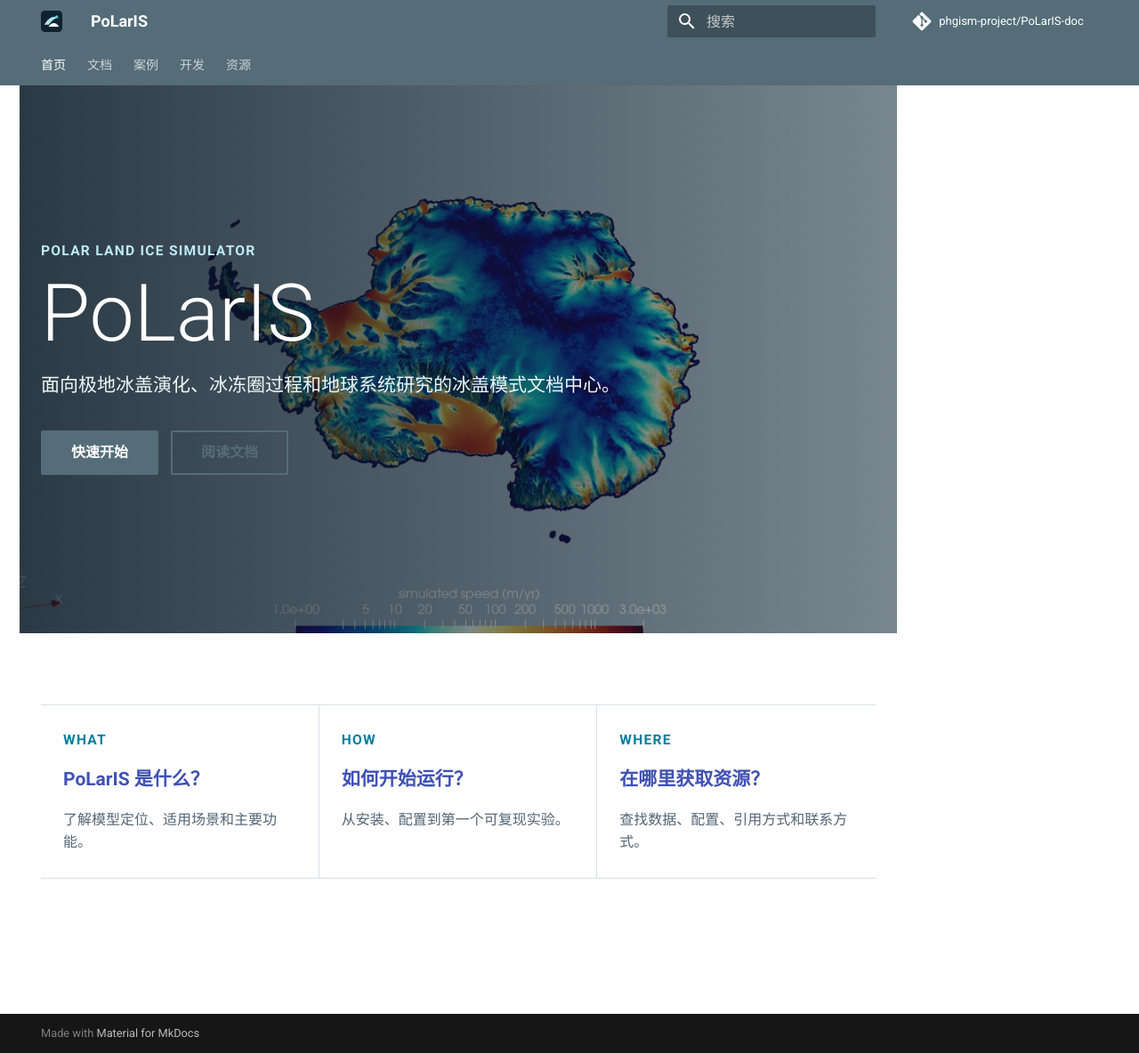
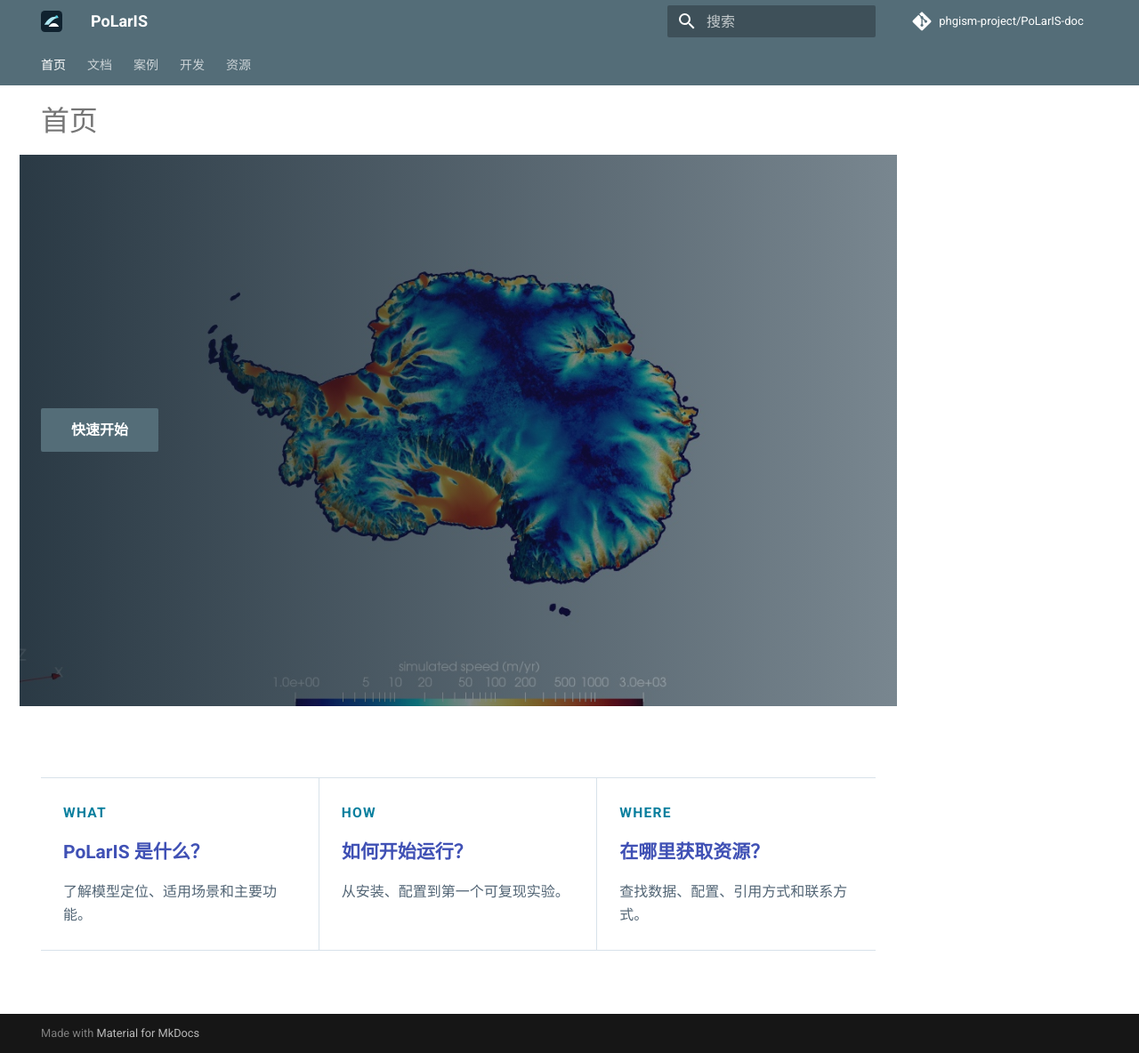
Before and after one commit to phgism-project/PoLarIS-doc, an MkDocs documentation site: the page built from docs/index.md, in a window 1280 px wide and 1184 px high. Shown: the whole window at 89% size. Built offline with MkDocs 1.6.1 and Material for MkDocs 9.7.7, drawn with Linux system fonts in a browser that asks for light colours; comment, search, counter and statistics services are not loaded.

Commit message:
remove texts on top of background picture

```diff
--- a/docs/index.md
+++ b/docs/index.md
@@ -5,14 +5,8 @@
 
 <section class="polaris-hero">
   <div class="polaris-hero__content">
-    <p class="polaris-kicker">Polar Land Ice Simulator</p>
-    <h1>PoLarIS</h1>
-    <p class="polaris-lead">
-      面向极地冰盖演化、冰冻圈过程和地球系统研究的冰盖模式文档中心。
-    </p>
     <div class="polaris-actions">
       <a class="md-button md-button--primary" href="manual/quickstart/">快速开始</a>
-      <a class="md-button" href="manual/">阅读文档</a>
     </div>
   </div>
 </section>
--- a/docs/stylesheets/extra.css
+++ b/docs/stylesheets/extra.css
@@ -35,31 +35,6 @@
   width: min(980px, 100%);
   margin-right: auto;
   margin-left: auto;
-}
-
-.polaris-kicker {
-  margin: 0 0 0.75rem;
-  color: #bcecf5;
-  font-size: 0.78rem;
-  font-weight: 700;
-  letter-spacing: 0.08em;
-  text-transform: uppercase;
-}
-
-.polaris-hero h1 {
-  margin: 0;
-  color: white;
-  font-size: clamp(3rem, 7vw, 5rem);
-  letter-spacing: 0;
-  line-height: 0.95;
-}
-
-.polaris-lead {
-  max-width: 680px;
-  margin: 1rem 0 1.6rem;
-  color: #edf8fb;
-  font-size: 1.05rem;
-  line-height: 1.75;
 }
 
 .polaris-actions {
```
